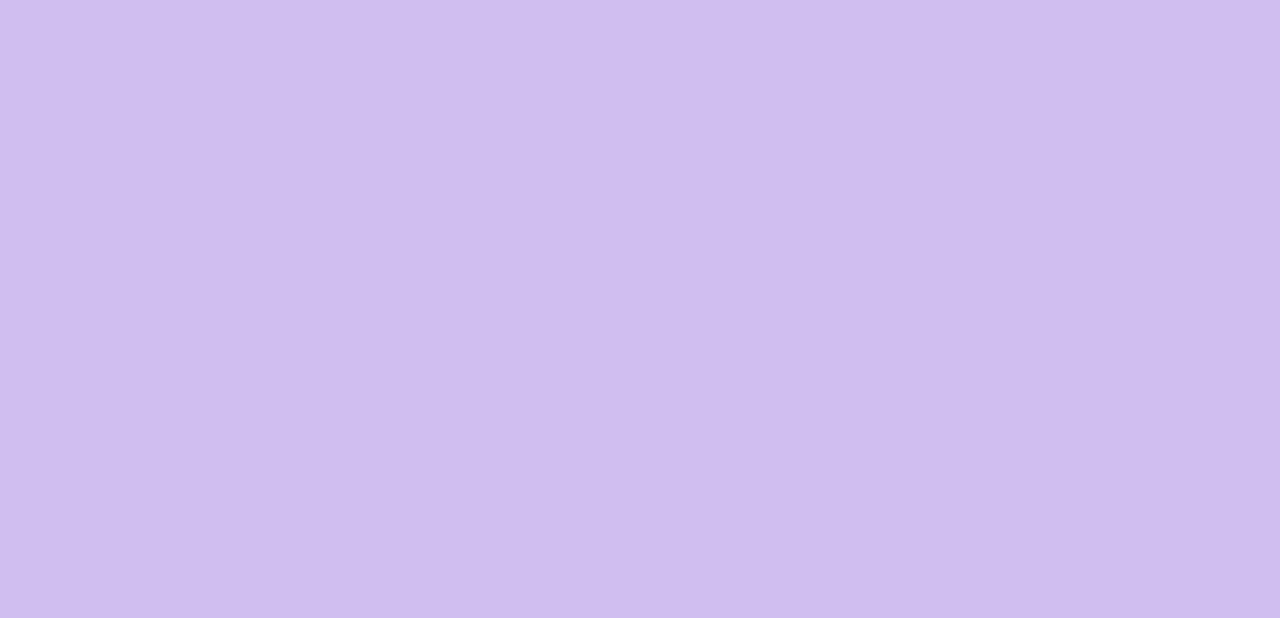
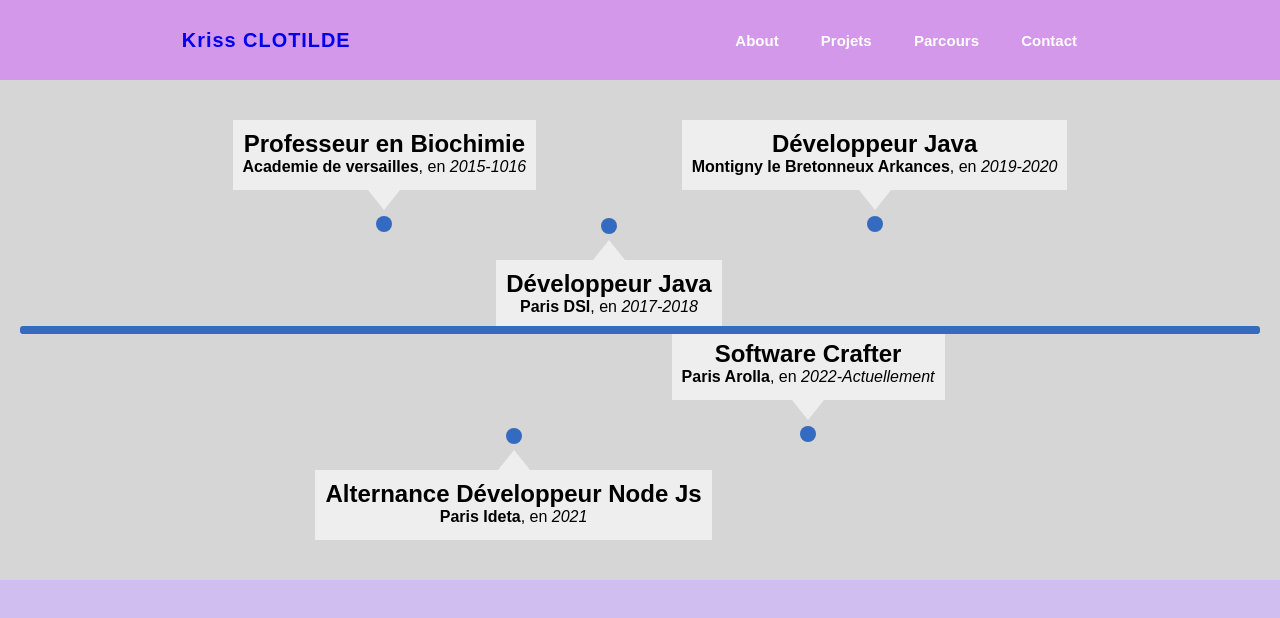
Before and after one commit to lion92/portfolio_2024_jour7, a React (Create React App) app: page /Parcours in a window 1280 px wide. Shown: the top 618 px of the page. Built offline with nearby package versions, Linux system fonts and the light colour scheme.

Commit message:
Parcours historique de travail

```diff
--- a/src/Component/Header.js
+++ b/src/Component/Header.js
@@ -19,6 +19,9 @@ const Header = () => {
                         </NavLink></li>
                         <li><NavLink to={"/Projets"}>
                             <li>Projets</li>
+                        </NavLink></li><li>
+                        <NavLink to={"/Parcours"}>
+                            <li>Parcours</li>
                         </NavLink></li>
                         <li><NavLink to={"/Contact"}>
                             <li>Contact</li>
--- /dev/null
+++ b/src/Component/Timeline.js
@@ -0,0 +1,35 @@
+import React from 'react';
+import './css/timeline.css'
+import Header from "./Header";
+const Timeline = () => {
+    return (
+        <div>
+            <Header></Header>
+            <div className="timeline">
+                <article>
+                    <h2>Professeur en Biochimie</h2>
+                    <strong>Academie de versailles</strong>, en <em>2015-1016</em>
+                </article>
+                <article>
+                    <h2>Développeur Java</h2>
+                    <strong>Paris DSI</strong>, en <em>2017-2018</em>
+                </article>
+                <article>
+                    <h2>Développeur Java</h2>
+                    <strong>Montigny le Bretonneux Arkances</strong>, en <em>2019-2020</em>
+                </article>
+                <article>
+                    <h2>Alternance Développeur Node Js</h2>
+                    <strong>Paris Ideta</strong>, en <em>2021</em>
+                </article>
+                <article>
+                    <h2>Software Crafter</h2>
+                    <strong>Paris Arolla</strong>, en <em>2022-Actuellement</em>
+                </article>
+            </div>
+
+        </div>
+    );
+};
+
+export default Timeline;
--- /dev/null
+++ b/src/Component/css/timeline.css
@@ -0,0 +1,77 @@
+* { box-sizing: border-box; }
+.timeline {
+    position: relative;
+    margin: 0 auto;
+    padding: 40px 60px;
+    background: #d6d6d6;
+    overflow: auto;
+}
+.timeline:after {
+    content: "";
+    position: absolute;
+    left: 20px;
+    right: 20px;
+    top: 50%;
+    height: 8px;
+    background: #346abf;
+    border-radius: 3px;
+    z-index: 1;
+    transform: translateY(-50%);
+}
+.timeline article {
+    display: inline-block;
+    position: relative;
+    background: #eeeeee;
+    width: auto;
+    height: 70px;
+    padding: 10px;
+    margin: 0 0 50px 0;
+    vertical-align: top;
+}
+.timeline article:not(:first-child) {
+    margin-left: -20px;
+}
+.timeline article:not(:last-child) {
+    margin-right: -20px;
+}
+.timeline article:before {
+    content: "";
+    display: block;
+    position: absolute;
+    top: calc( 100% + 26px );
+    left: 50%;
+    background: #346abf;
+    width: 16px;
+    height: 16px;
+    border-radius: 50%;
+    transform: translateX(-50%);
+    z-index: 2;
+}
+.timeline article:after {
+    content: "";
+    position: absolute;
+    top: 100%;
+    left: 50%;
+    width: 0;
+    height: 0;
+    border-left: 16px solid transparent;
+    border-right: 16px solid transparent;
+    border-top: 20px solid #eeeeee;
+    transform: translateX(-50%);
+}
+.timeline article:nth-child(even) {
+    margin-top: 140px;
+    margin-bottom: 0;
+}
+.timeline article:nth-child(even):before {
+    top: auto;
+    bottom: calc( 100% + 26px );
+}
+.timeline article:nth-child(even):after {
+    top: auto;
+    bottom: 100%;
+    border-left: 16px solid transparent;
+    border-right: 16px solid transparent;
+    border-bottom: 20px solid #eeeeee;
+    border-top: none;
+}
--- a/src/index.js
+++ b/src/index.js
@@ -6,6 +6,7 @@ import Helloword from "./Component/Helloword";
 import About from "./Component/About";
 import ListProjets from "./Component/ListProjets";
 import CarteVisite from "./Component/CarteVisite";
+import Timeline from "./Component/Timeline";
 
 
 const Root = () => (
@@ -14,6 +15,7 @@ const Root = () => (
             <Route exact path="/" component={Helloword}/>
             <Route exact path="/About" component={About}/>
             <Route exact path="/Projets" component={ListProjets}/>
+            <Route exact path="/Parcours" component={Timeline}/>
             <Route exact path="/Contact" component={CarteVisite}/>
 
         </Switch>
```
